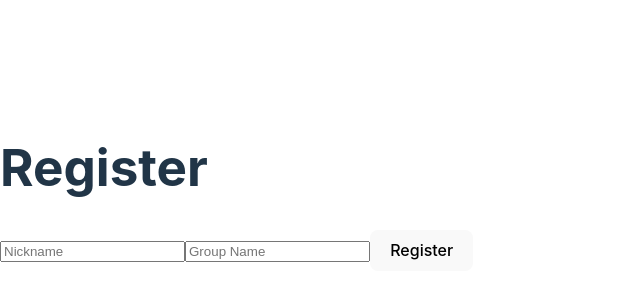
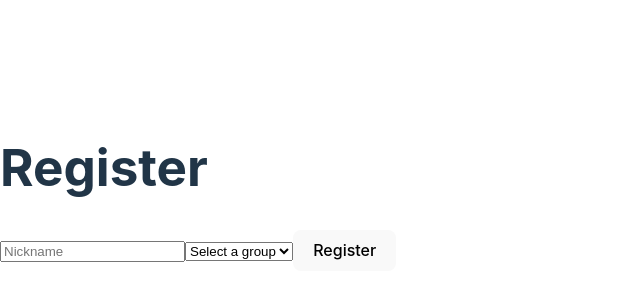
Before and after one commit to thenewgoat/CTOP_Human_Bingo, a React (Vite) app in the folder frontend/: page /register in a window 1280 px wide. Shown: the part 212-512 px from the top of the page, without its empty margins (0-640 px from the left). Built offline with nearby package versions, Linux system fonts and the light colour scheme.

Commit message:
Update RegisterPage.jsx
Change group name to static options

```diff
--- a/frontend/src/pages/RegisterPage.jsx
+++ b/frontend/src/pages/RegisterPage.jsx
@@ -8,6 +8,13 @@ const RegisterPage = ({ onRegister }) => {
   const [isLoading, setIsLoading] = useState(false);
 
   const navigate = useNavigate();
+
+  const groupOptions = [
+    "C1", "C2", "C3", "C4",
+    "R1", "R2", "R3", "R4",
+    "E1", "E2", "E3", "E4",
+    "S1", "S2", "S3", "S4",
+  ];
 
   const handleSubmit = async (e) => {
     e.preventDefault();
@@ -66,13 +73,20 @@ const RegisterPage = ({ onRegister }) => {
           onChange={(e) => setNickname(e.target.value)}
           required
         />
-        <input
-          type="text"
-          placeholder="Group Name"
+        <select
           value={groupName}
           onChange={(e) => setGroupName(e.target.value)}
           required
-        />
+        >
+          <option value="" disabled>
+            Select a group
+          </option>
+          {groupOptions.map((group) => (
+            <option key={group} value={group}>
+              {group}
+            </option>
+          ))}
+        </select>
         <button type="submit" disabled={isLoading}>
           {isLoading ? "Registering..." : "Register"}
         </button>
```
